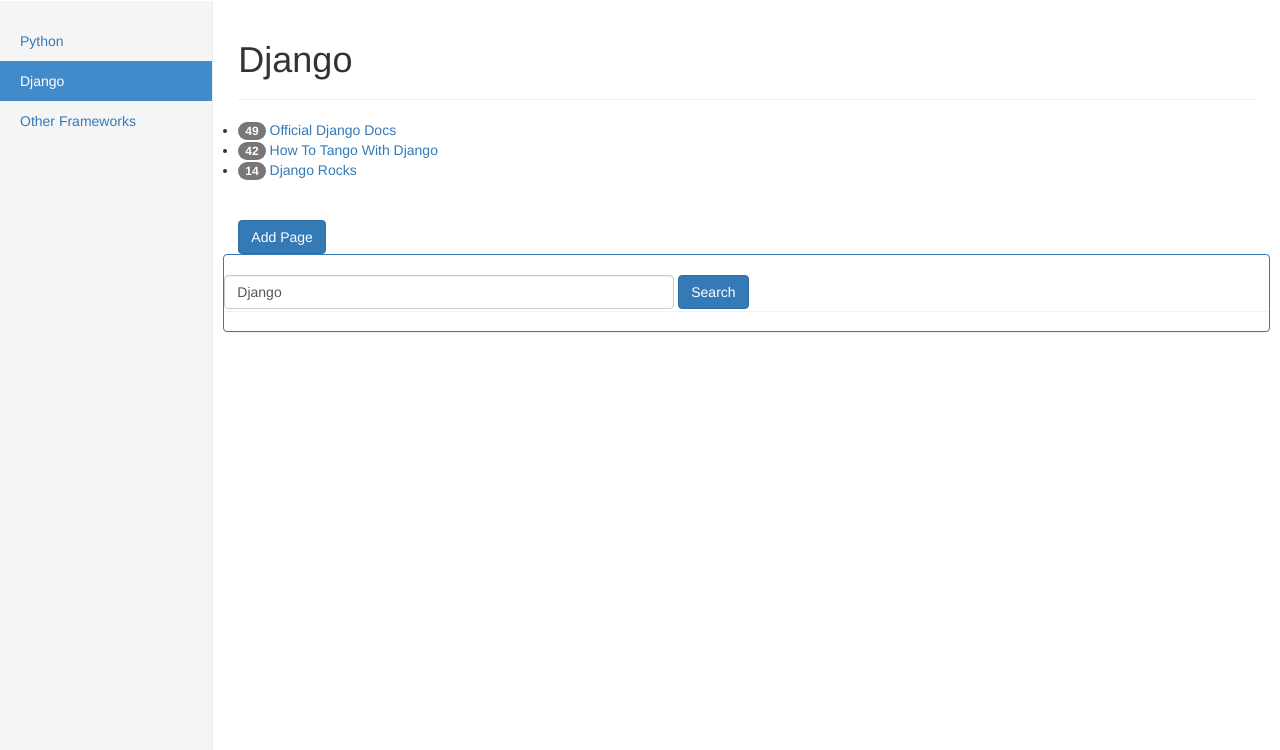
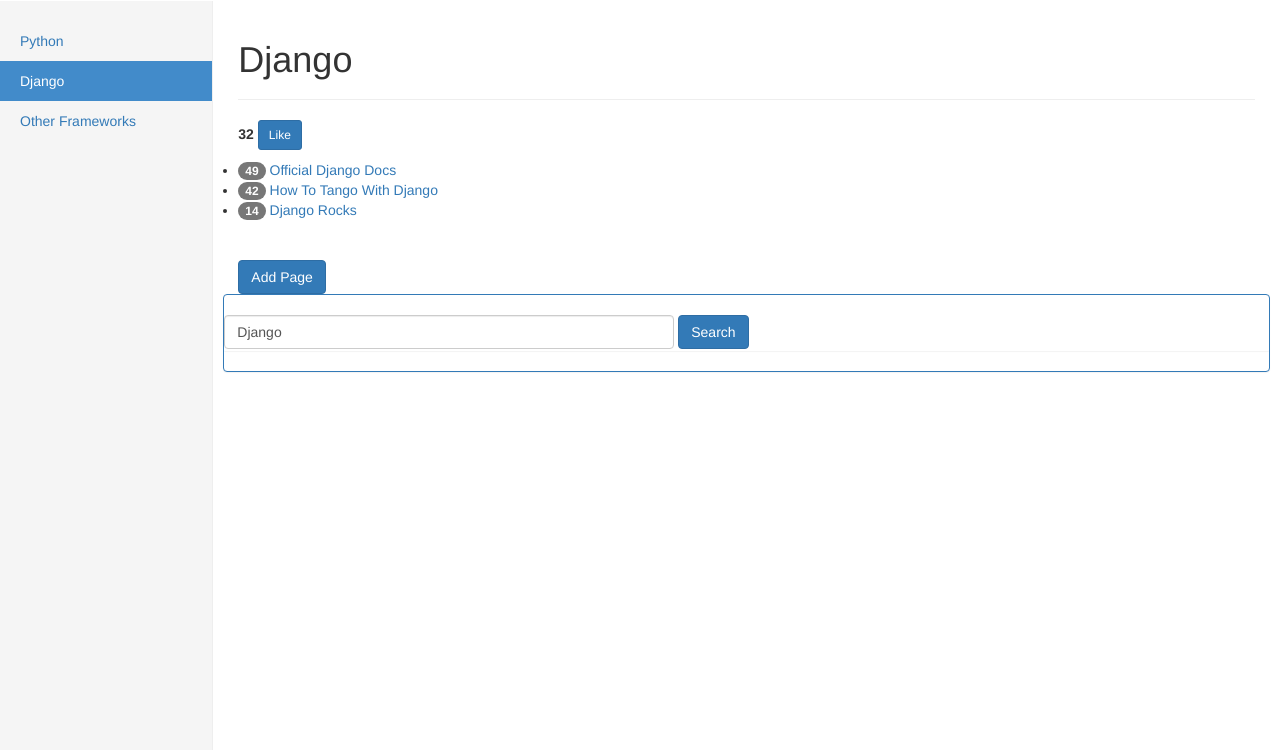
Before and after one commit to den-is/twd18, a Django app: page /rango/category/django/ in a window 1280 px wide. Shown: the part 50-800 px from the top of the page. Run offline with Django 3.2, Linux system fonts and the light colour scheme; a user stored in the database is signed in; data comes from the database, SQL or seed files in the repository; both versions use the stored data as it was after the commit; parts of the project's set-up code (start-up, migrations or seed data) failed here and were passed over; some libraries are stand-ins or nearby versions.

Commit message:
ch19.2: Like Button

```diff
--- a/project/rango/urls.py
+++ b/project/rango/urls.py
@@ -13,4 +13,5 @@
         url(r'^add_profile/$', views.register_profile, name='add_profile'),
         url(r'^profile/edit/$', views.edit_profile, name='edit_profile'),
         url(r'^profile/(?P<user_name>[\w]+)/$', views.user_area, name='user_area'),
+        url(r'^like_category/$', views.like_category, name='like_category'),
         ]
--- a/project/rango/views.py
+++ b/project/rango/views.py
@@ -4,6 +4,7 @@
 from django.contrib.auth import authenticate, login, logout
 from django.contrib.auth.decorators import login_required
 from django.contrib import messages
+from django.http import HttpResponse
 from datetime import datetime
 
 from .models import Category, Page, UserProfile
@@ -194,3 +195,19 @@
     profile = get_object_or_404(UserProfile, user_id=user.id)
 
     return render(request, 'rango/user_area.html', {'users': users, 'profile': profile})
+
+@login_required
+def like_category(request):
+    cat_id = None
+    if request.method == 'GET':
+        cat_id = request.GET['category_id']
+
+    likes = 0
+    if cat_id:
+        cat = Category.objects.get(id=int(cat_id))
+        if cat:
+            likes = cat.likes + 1
+            cat.likes = likes
+            cat.save()
+
+    return HttpResponse(likes)
--- /dev/null
+++ b/project/static/js/rango-ajax.js
@@ -0,0 +1,12 @@
+$(document).ready(function() {
+
+  $("#likes").click(function(){
+    var catid;
+    catid = $(this).attr("data-catid");
+    $.get('/rango/like_category/', {category_id: catid}, function(data){
+      $('#like_count').html(data);
+      $('#likes').hide();
+    });
+  });
+
+});
--- a/project/templates/base.html
+++ b/project/templates/base.html
@@ -81,5 +81,5 @@
     <!-- Placed at the end of the document so the pages load faster -->
     <script src="{% static 'js/jquery-1.12.2.min.js' %}"></script>
     <script src="{% static 'js/bootstrap.min.js' %}"></script>
-  </body>
+    <script src="{% static 'js/rango-ajax.js' %}"></script
 </html>
--- a/project/templates/rango/category.html
+++ b/project/templates/rango/category.html
@@ -6,6 +6,14 @@
       <div class="page-header">
         <h1>{{ category_name }}</h1>
       </div>
+
+      <p>
+        <strong id="like_count">{{ category.likes }}</strong>
+        {% if user.is_authenticated %}
+          <button id="likes" data-catid="{{ category.id }}" class="btn btn-sm btn-primary" type="button">Like</button>
+        {% endif %}
+      </p>
+
       {% if pages %}
       <ul class="list-group">
         {% for page in pages %}
```
Also changed, not shown: project/rangodb.sqlite3.
